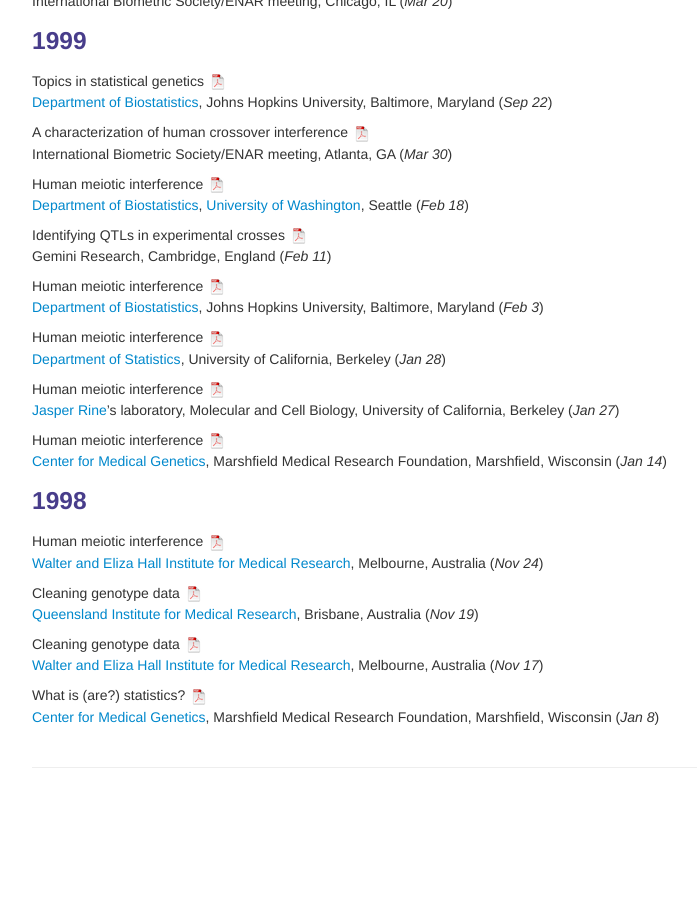
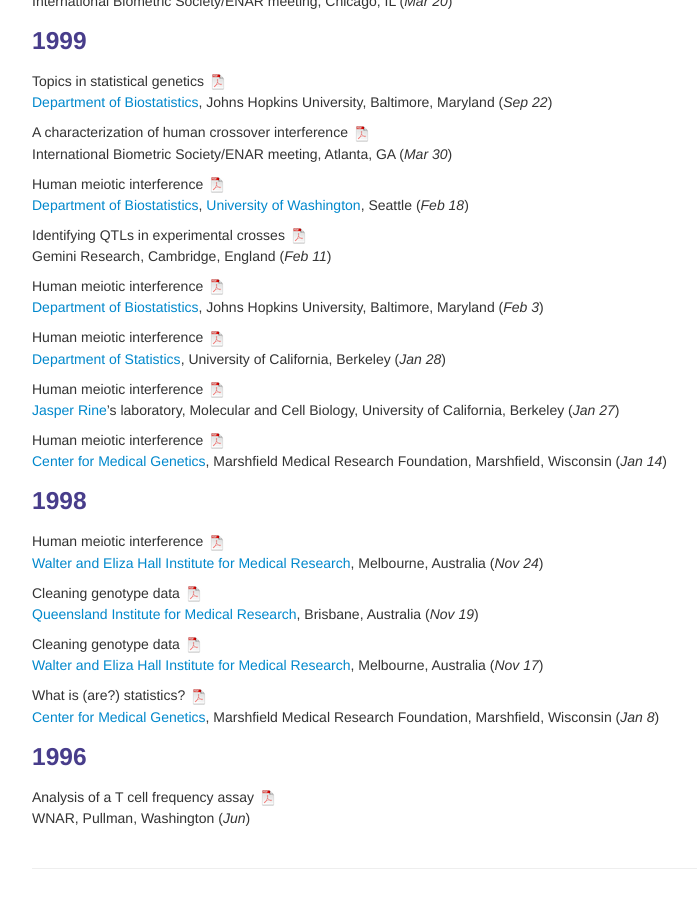
Before and after one commit to kbroman/kbroman.github.io, a Jekyll site: the page built from pages/talks.md, in a window 1280 px wide and 900 px high, scrolled down 12806 px. Shown: the whole window, without its empty margins (258-955 px from the left). Built offline with Jekyll 4.4.1, drawn with Linux system fonts in a browser that asks for light colours; before the commit the page ends 13605 px from its top, so only the background shows below that.

Commit message:
Link to Pullman 1996 slides

```diff
--- a/pages/talks.md
+++ b/pages/talks.md
@@ -1598,3 +1598,11 @@ What is (are?) statistics?
 <br/>
 [Center for Medical Genetics](http://research.marshfieldclinic.org/genetics/),
 Marshfield Medical Research Foundation, Marshfield, Wisconsin (_Jan 8_)
+
+
+### 1996
+
+Analysis of a T cell frequency assay
+[![pdf](icons16/pdf-icon.png)](https://kbroman.org/Talk_Pullman1996/pullman1996.pdf)
+<br/>
+WNAR, Pullman, Washington (_Jun_)
```
